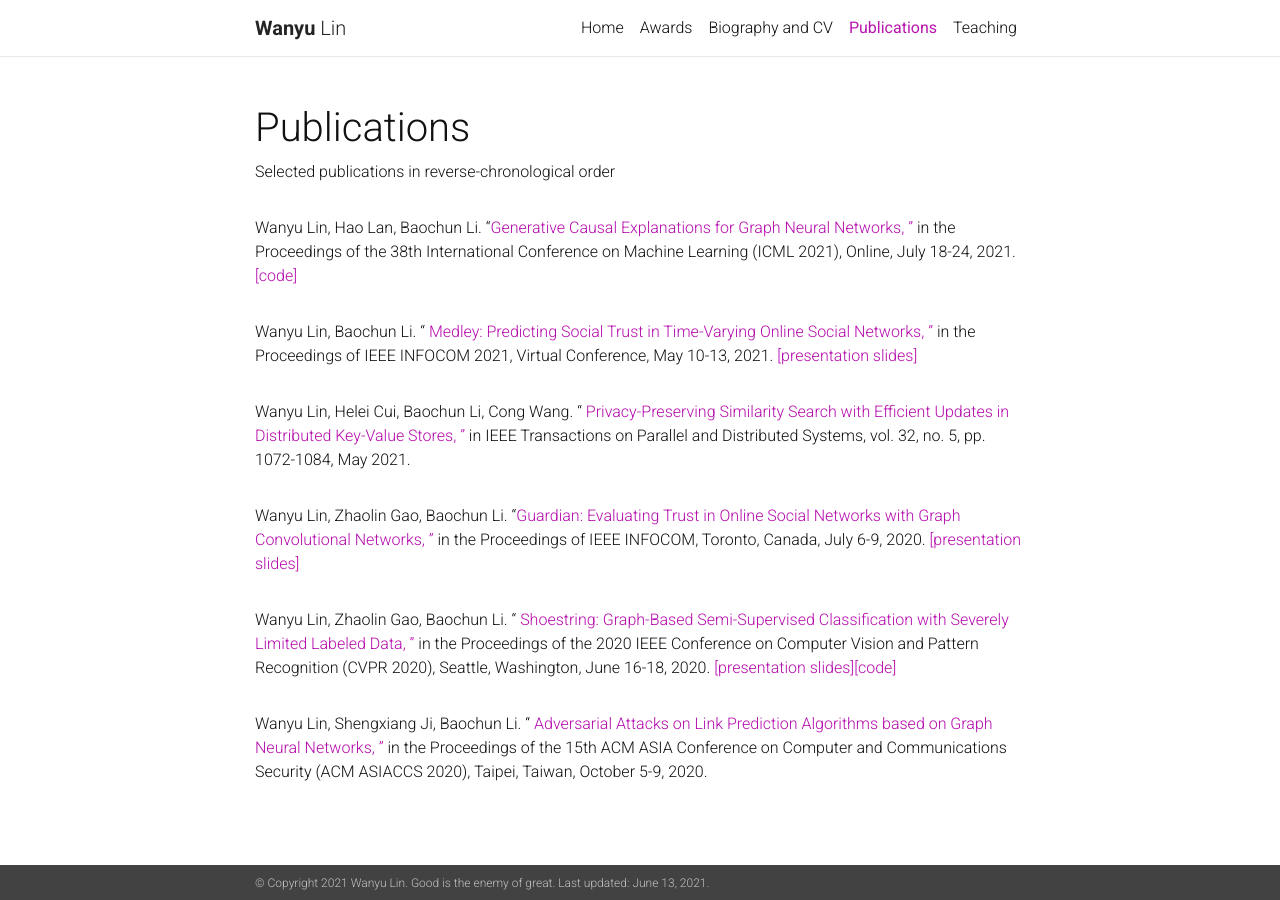
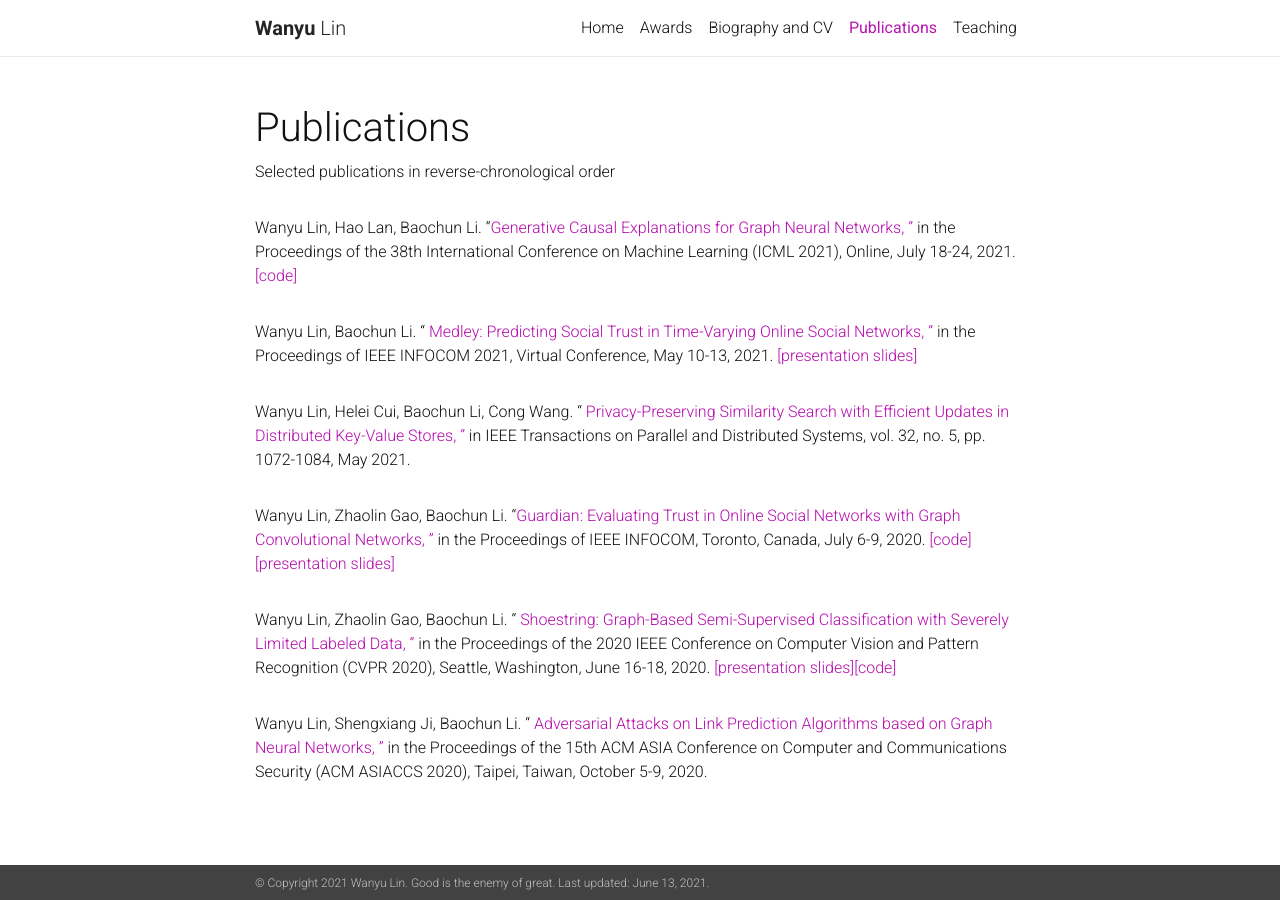
Before and after one commit to wanyu-lin/wanyu-lin.github.io, a Jekyll site: the page built from _pages/publications.md, in a window 1280 px wide. Built offline with Jekyll 4.4.1, drawn with Linux system fonts in a browser that asks for light colours; nearby versions of some CDN libraries; a style sheet for code colours, icons or effects is not loaded.

Commit message:
add infocom2020 code link

```diff
--- a/_pages/publications.md
+++ b/_pages/publications.md
@@ -21,7 +21,7 @@ nav: true
 
 <!-- Guardian -->
 <div class="publications">
-<p style="width:100%">Wanyu Lin, Zhaolin Gao, Baochun Li. &#8220;<a href="../assets/publications/wlin-infocom20.pdf">Guardian: Evaluating Trust in Online Social Networks with Graph Convolutional Networks, &#8221;</a> in the Proceedings of IEEE INFOCOM, Toronto, Canada, July 6-9, 2020. <a href="../assets/publications/wlin-infocom20-slides.pdf">[presentation slides]</a></p>
+<p style="width:100%">Wanyu Lin, Zhaolin Gao, Baochun Li. &#8220;<a href="../assets/publications/wlin-infocom20.pdf">Guardian: Evaluating Trust in Online Social Networks with Graph Convolutional Networks, &#8221;</a> in the Proceedings of IEEE INFOCOM, Toronto, Canada, July 6-9, 2020. <a href="https://github.com/wanyu-lin/INFOCOM2020-Guardian">[code]</a><a href="../assets/publications/wlin-infocom20-slides.pdf">[presentation slides]</a></p>
 
 <!-- shoestring -->
 <div class="publications">
```
